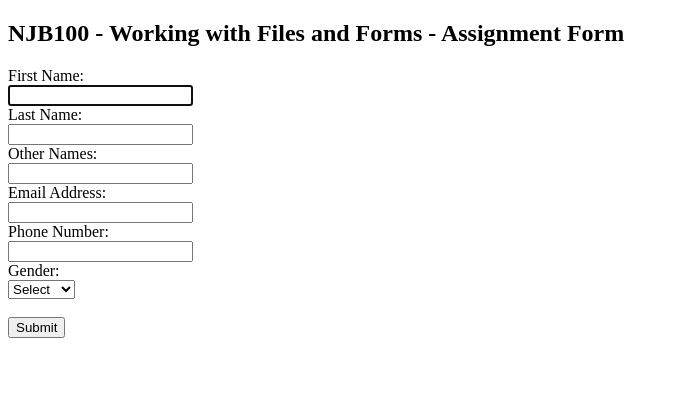
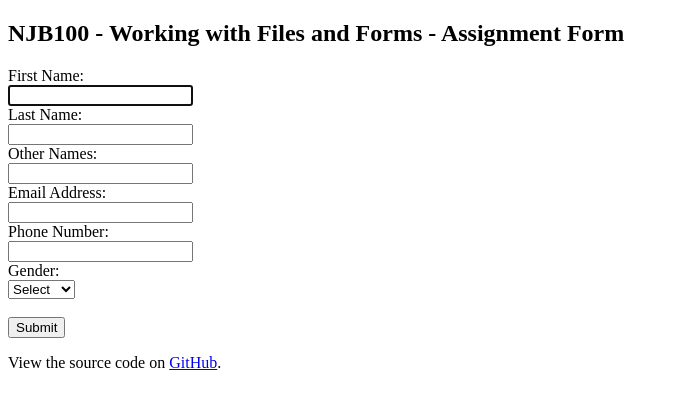
Before and after one commit to chytons/NJB100_Working_with_Files_and_Forms_Assignment, a website: page index.html in a window 1280 px wide. Shown: the whole page, without its empty margins (0-678 px from the left). Drawn offline with Linux system fonts and the light colour scheme.

Commit message:
add github link

```diff
--- a/index.html
+++ b/index.html
@@ -39,5 +39,12 @@
       <input type="submit" value="Submit" />
     </form>
     <script src="./index.js"></script>
+    <p>
+      View the source code on
+      <a
+        href="https://github.com/chytons/NJB100_Working_with_Files_and_Forms_Assignment"
+        >GitHub</a
+      >.
+    </p>
   </body>
 </html>
```
Also changed, not shown: 1 other file.
